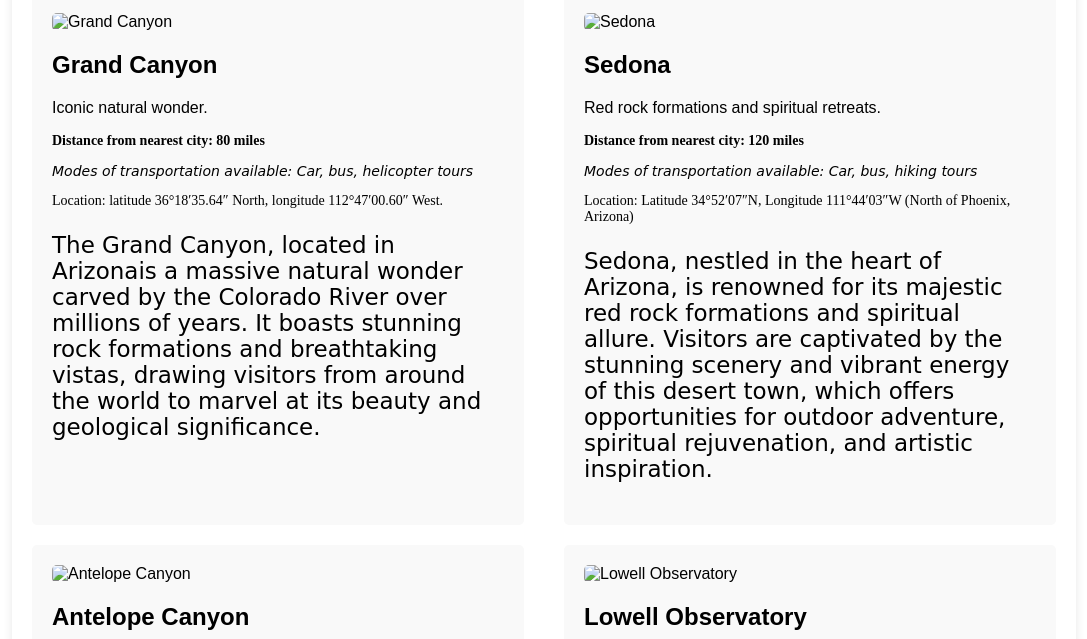
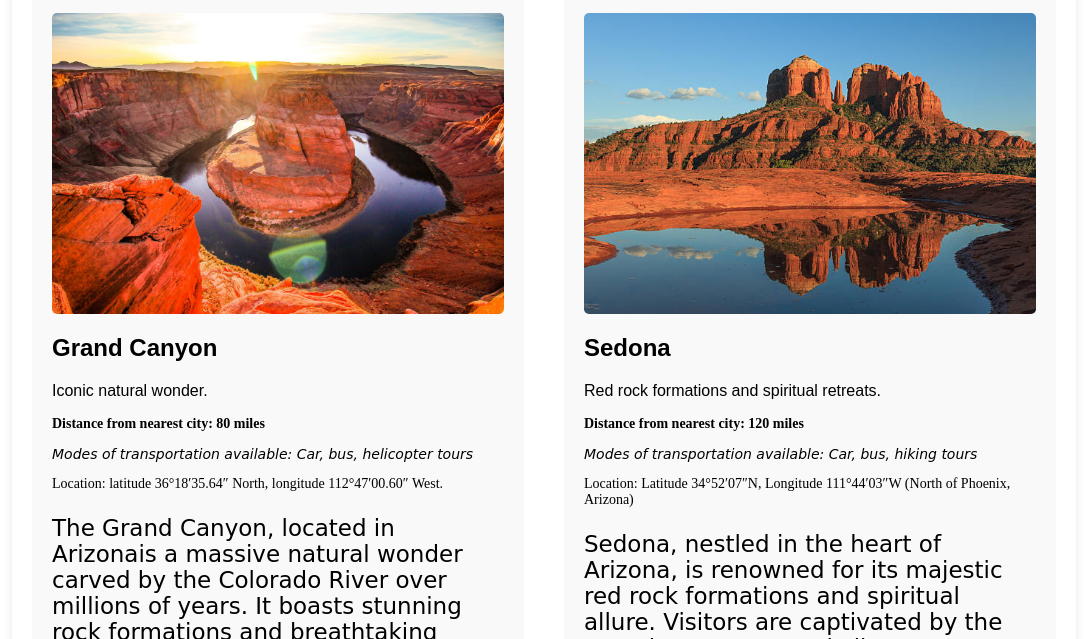
Before and after one commit to Jyotshnapothina/ITC505-lab-3, a plain HTML site: page index.html in a window 1280 px wide. Shown: the part 161-800 px from the top of the page, without its empty margins (96-1183 px from the left). Drawn offline with Linux system fonts and the light colour scheme.

Commit message:
index.html

```diff
--- a/index.html
+++ b/index.html
@@ -18,7 +18,7 @@
     </header>
     <div class="place-container" >
         <div class="place" id="grand-canyon">
-            <img src="images/grandcanyon.jpg" alt="Grand Canyon">
+            <img src="grandcanyon.jpg" alt="Grand Canyon">
             <h2>Grand Canyon</h2>
             <p>Iconic natural wonder.</p>
             <p class="distance">Distance from nearest city: 80 miles</p>
@@ -27,7 +27,7 @@
             <p class="content">The Grand Canyon, located in Arizonais a massive natural wonder carved by the Colorado River over millions of years. It boasts stunning rock formations and breathtaking vistas, drawing visitors from around the world to marvel at its beauty and geological significance.</p>
         </div>
         <div class="place">
-            <img src="images/sedona.jpg" alt="Sedona">
+            <img src="sedona.jpg" alt="Sedona">
             <h2>Sedona</h2>
             <p>Red rock formations and spiritual retreats.</p>
             <p class="distance">Distance from nearest city: 120 miles</p>
@@ -36,7 +36,7 @@
             <p class="content">Sedona, nestled in the heart of Arizona, is renowned for its majestic red rock formations and spiritual allure. Visitors are captivated by the stunning scenery and vibrant energy of this desert town, which offers opportunities for outdoor adventure, spiritual rejuvenation, and artistic inspiration.</p>
         </div>
         <div class="place">
-            <img src="images/AntelopeCanyon.jpg" alt="Antelope Canyon">
+            <img src="AntelopeCanyon.jpg" alt="Antelope Canyon">
             <h2>Antelope Canyon</h2>
             <p>Slot canyon with stunning rock formations.</p>
             <p class="distance">Distance from nearest city: 130 miles</p>
@@ -45,7 +45,7 @@
             <p class="content">Antelope Canyon, located near Page, Arizona, is a mesmerizing slot canyon renowned for its captivating light beams and swirling sandstone formations. Carved over millions of years by wind and water, this natural wonder offers a surreal and otherworldly experience for photographers, adventurers, and nature enthusiasts alike.</p>
         </div>
         <div class="place">
-            <img src="images/lowell_observatory.jpg" alt="Lowell Observatory">
+            <img src="lowell_observatory.jpg" alt="Lowell Observatory">
             <h2>Lowell Observatory</h2>
             <p>Astronomical observatory known for its discoveries.</p>
             <p class="distance">Distance from nearest city: 2 miles</p>
```
